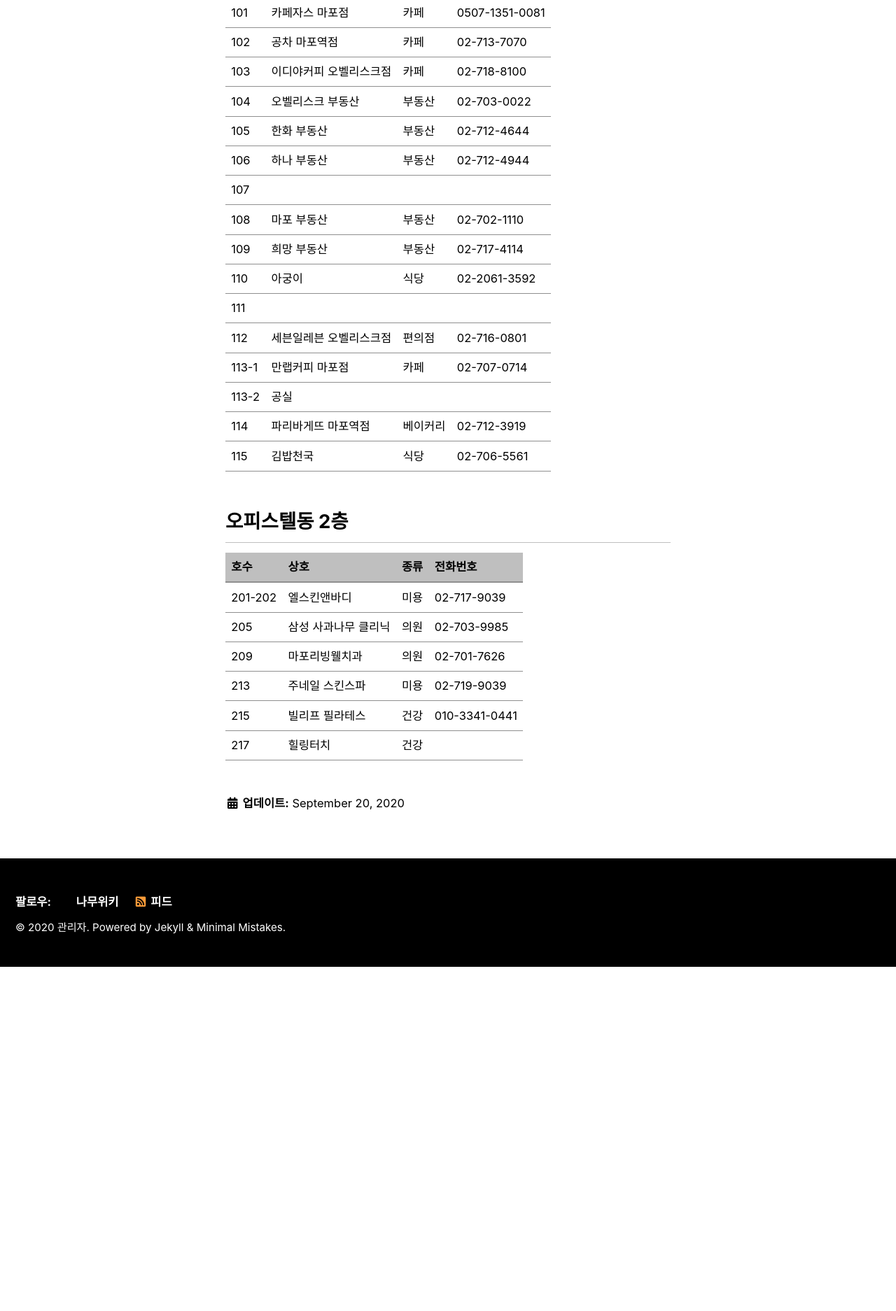
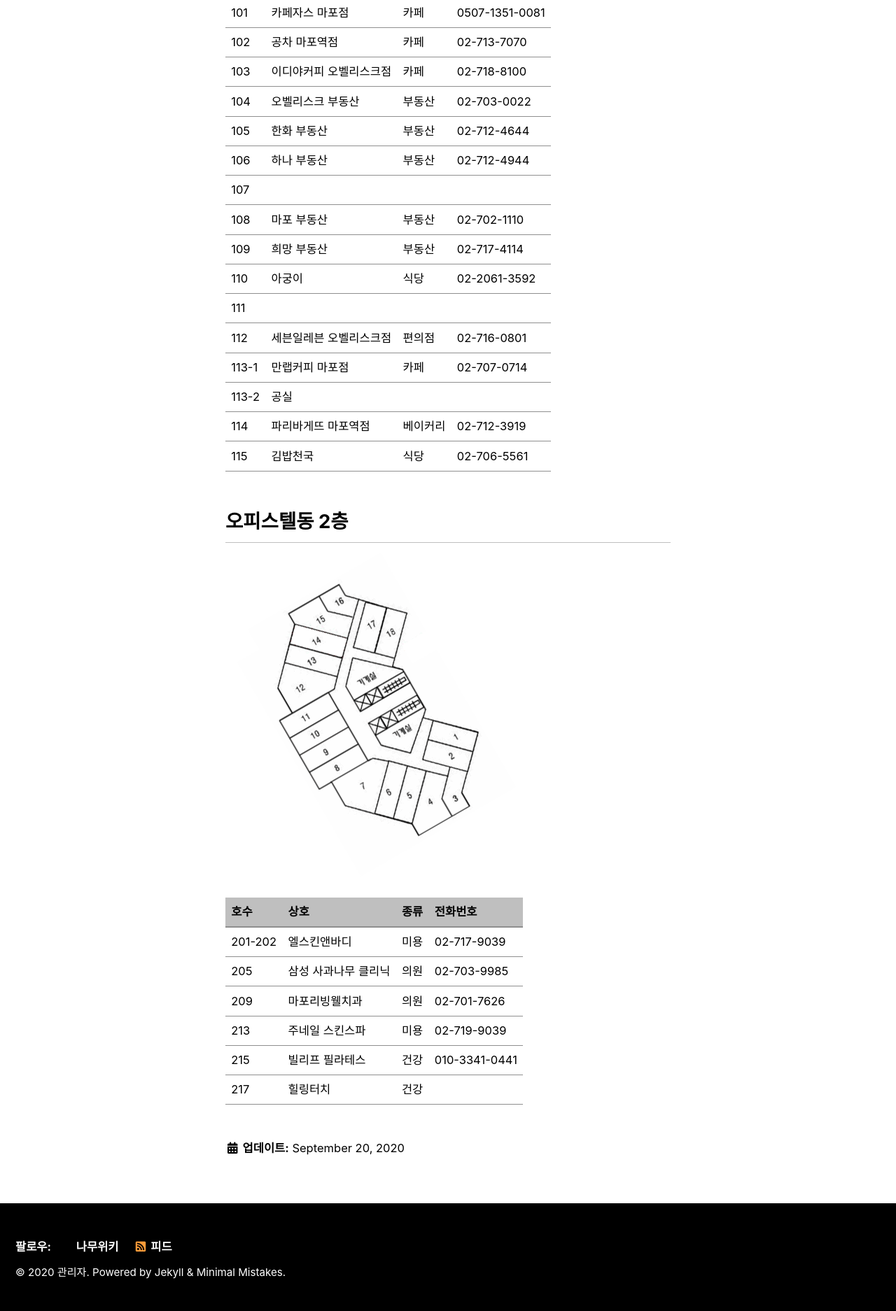
Before and after one commit to mapoobelisk/mapoobelisk.github.io, a Jekyll site: the page built from _pages/store.md, in a window 1280 px wide. Shown: the part 2690-4564 px from the top of the page at 70% size. Built offline with Jekyll 4.4.1, drawn with Linux system fonts in a browser that asks for light colours; cached includes are drawn as plain includes; before the commit the page ends 4072 px from its top, so only the background shows below that.

Commit message:
Update store.md

```diff
--- a/_pages/store.md
+++ b/_pages/store.md
@@ -68,6 +68,8 @@ toc: true
 
 ## 오피스텔동 2층
 
+![오피스텔 전층](/assets/images/office.png)
+
 | 호수 | 상호 | 종류 | 전화번호 |
 | ---- | ---- | ---- |  ---- |
 | 201-202 | 엘스킨앤바디 | 미용 | 02-717-9039 |
```
